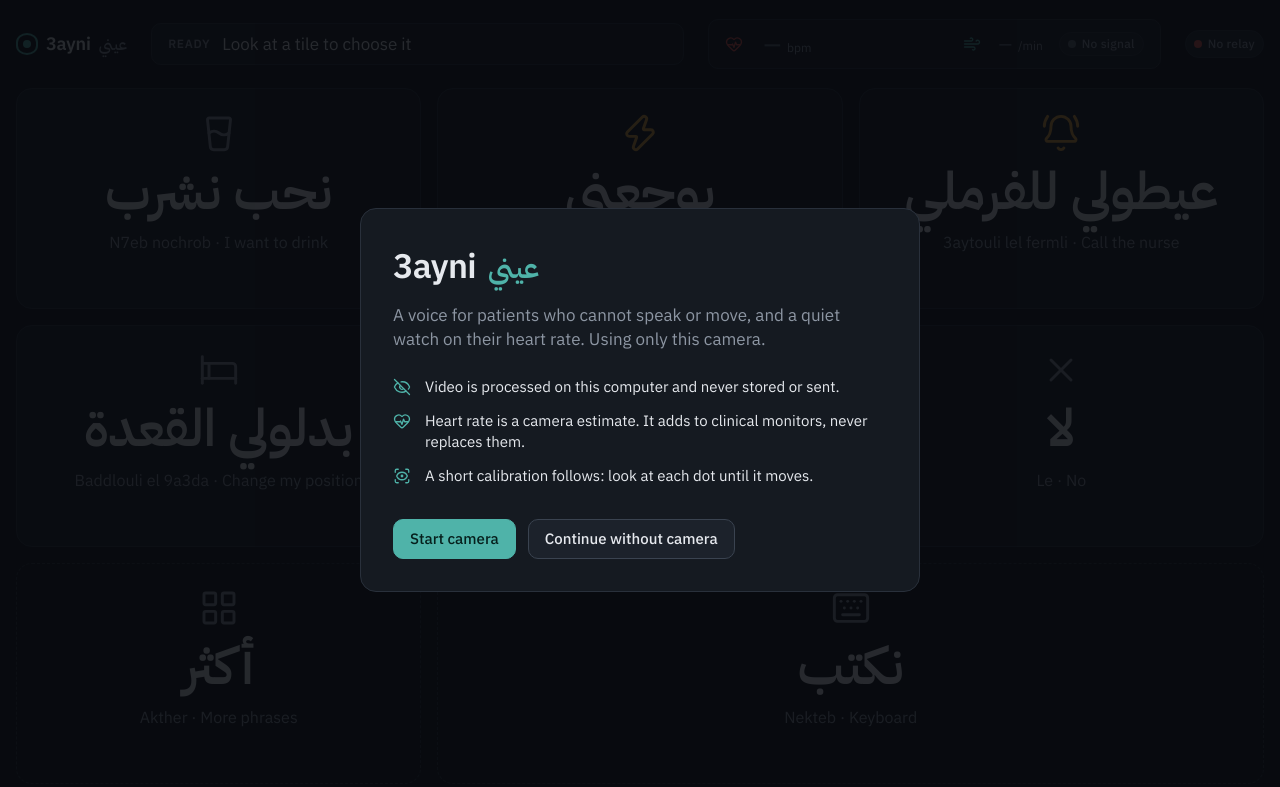
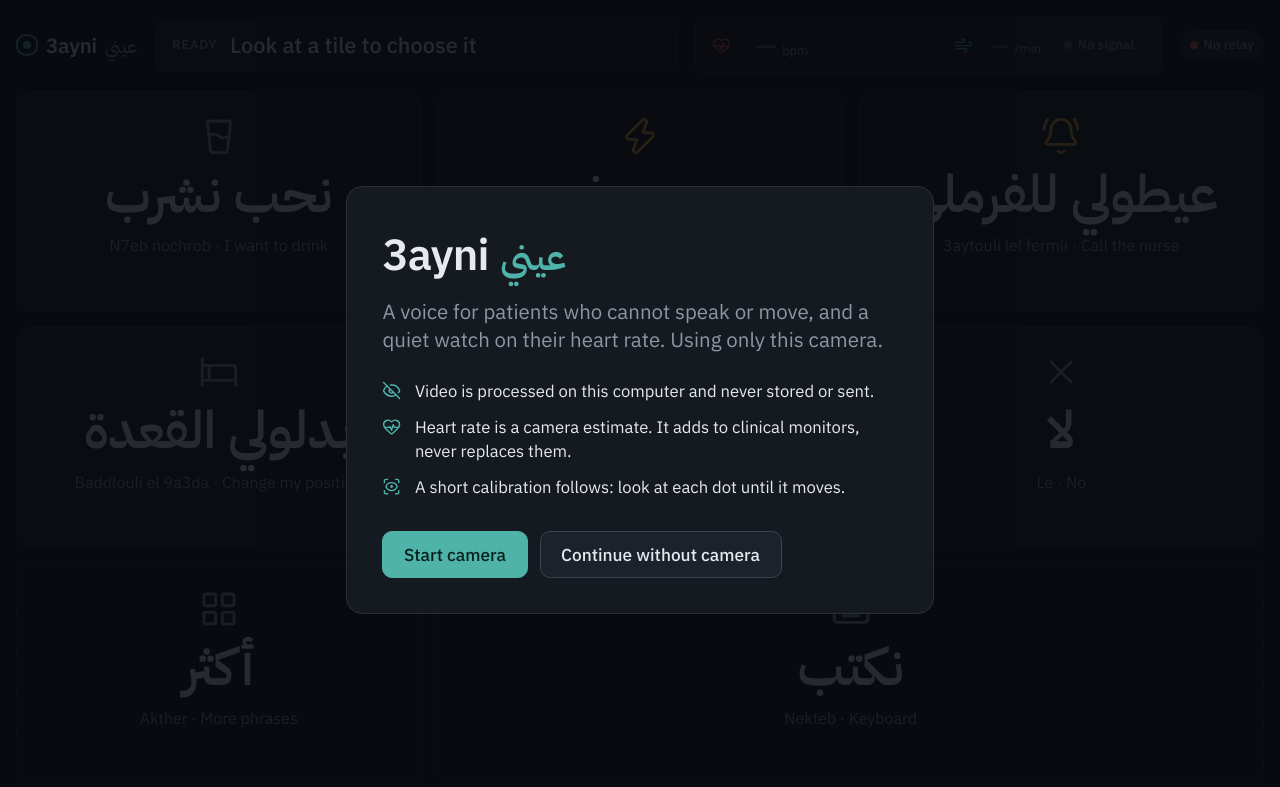
Before and after one commit to Idriss-Mokdadi/3ayni, a website built with Vite: page 3ayni/web/index.html in a window 1280 px wide. Built offline with nearby package versions, Linux system fonts and the light colour scheme; no server answers.

Commit message:
Bedside: larger top bar and start window on wide screens

```diff
--- a/3ayni/web/src/styles/patient.css
+++ b/3ayni/web/src/styles/patient.css
@@ -796,3 +796,110 @@ body {
     animation: none;
   }
 }
+
+/* ---------- Large screens: the top bar and the start window grow with the screen ----------
+   On a wide bedside monitor or a projector the fixed sizes above became hard to
+   read. Each size scales with the window width, never below its original value. */
+
+.topbar {
+  min-height: clamp(56px, 4.4vw, 96px);
+  gap: clamp(16px, 1.4vw, 32px);
+}
+
+.brand-name {
+  font-size: clamp(18px, 1.6vw, 30px);
+}
+
+.brand-ar {
+  font-size: clamp(16px, 1.4vw, 26px);
+}
+
+.brand-mark {
+  width: clamp(22px, 1.7vw, 34px);
+  height: clamp(22px, 1.7vw, 34px);
+}
+
+.banner,
+.vitals {
+  padding: clamp(8px, 0.7vw, 16px) clamp(16px, 1.3vw, 28px);
+  gap: clamp(12px, 1vw, 22px);
+}
+
+.banner-label {
+  font-size: clamp(12px, 1vw, 18px);
+}
+
+.banner-text {
+  font-size: clamp(17px, 1.7vw, 32px);
+  font-weight: 500;
+}
+
+.vital-value {
+  font-size: clamp(22px, 2.1vw, 40px);
+}
+
+.vital-secondary .vital-value {
+  font-size: clamp(17px, 1.6vw, 30px);
+}
+
+.vital-unit,
+.topbar .pill {
+  font-size: clamp(12px, 1vw, 18px);
+}
+
+.topbar .pill {
+  padding: clamp(2px, 0.3vw, 6px) clamp(8px, 0.7vw, 14px);
+}
+
+.topbar .dot {
+  width: clamp(8px, 0.6vw, 12px);
+  height: clamp(8px, 0.6vw, 12px);
+}
+
+.topbar svg {
+  width: clamp(18px, 1.5vw, 30px);
+  height: clamp(18px, 1.5vw, 30px);
+}
+
+.pulse-wave {
+  width: clamp(120px, 9vw, 200px);
+  height: clamp(32px, 2.4vw, 52px);
+}
+
+.start-panel {
+  width: min(clamp(560px, 46vw, 960px), 100%);
+  padding: clamp(32px, 2.8vw, 56px);
+}
+
+.start-title {
+  font-size: clamp(34px, 3.4vw, 64px);
+}
+
+.start-ar {
+  font-size: clamp(28px, 2.8vw, 52px);
+}
+
+.lead {
+  font-size: clamp(17px, 1.6vw, 28px);
+  line-height: 1.4;
+}
+
+.facts li {
+  grid-template-columns: clamp(20px, 1.6vw, 32px) 1fr;
+  font-size: clamp(15px, 1.3vw, 24px);
+}
+
+.facts svg {
+  width: clamp(18px, 1.5vw, 28px);
+  height: clamp(18px, 1.5vw, 28px);
+}
+
+.start-actions .btn {
+  min-height: clamp(40px, 3.6vw, 68px);
+  padding: 0 clamp(16px, 1.6vw, 32px);
+  font-size: clamp(15px, 1.35vw, 24px);
+}
+
+.start-error {
+  font-size: clamp(14px, 1.1vw, 20px);
+}
```
